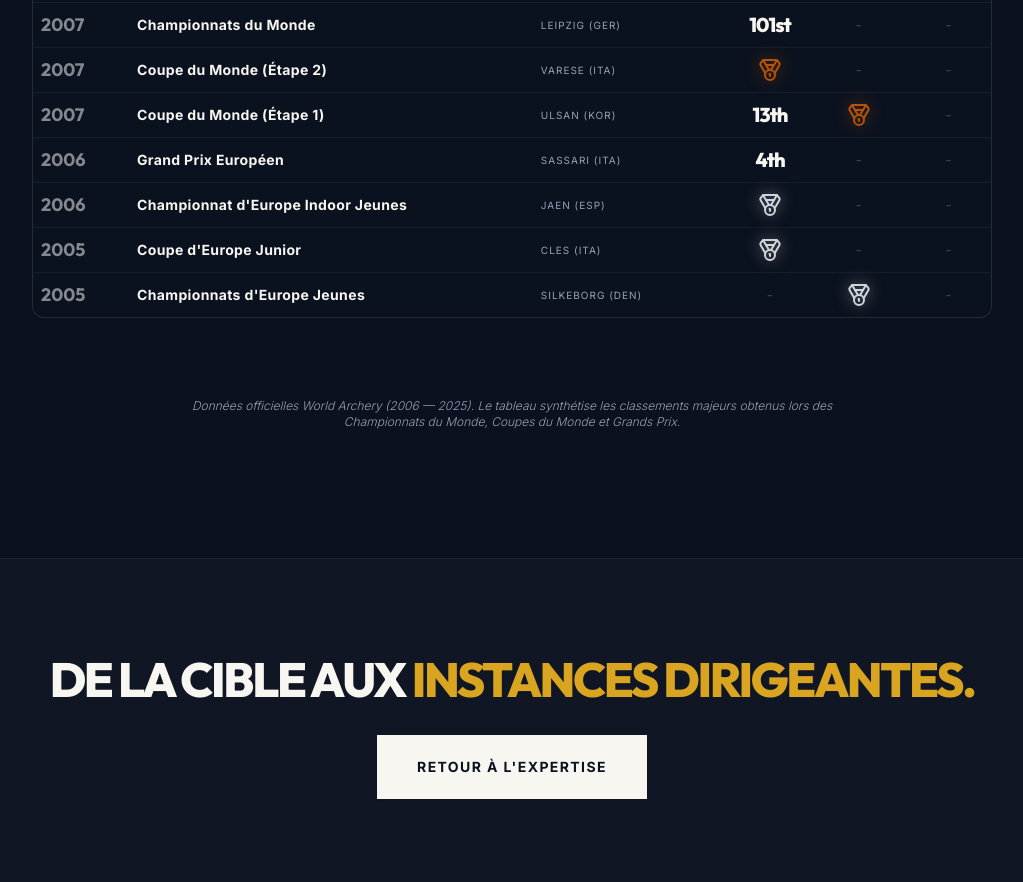
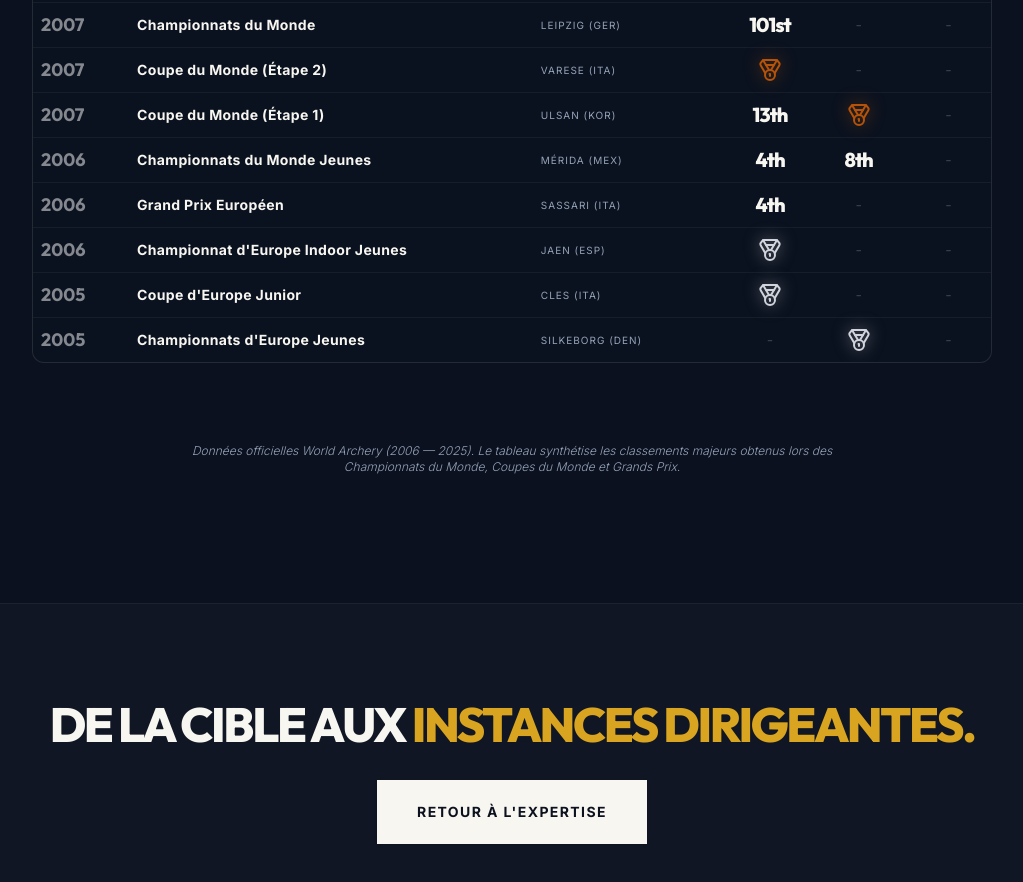
Before and after one commit to nc7hmwtkz4-dot/sg-335882f0-675b-4301-b1b4-dec62524d52d-1777717981, a Next.js app: page /palmares in a window 1280 px wide. Shown: the part 4260-5142 px from the top of the page, without its empty margins (128-1151 px from the left). Built offline with nearby package versions, Linux system fonts and the light colour scheme.

Commit message:
feat(palmarès): add 2006 youth world championships results

```diff
--- a/src/pages/palmares.tsx
+++ b/src/pages/palmares.tsx
@@ -38,6 +38,7 @@ export default function Palmares() {
     { year: "2007", event: "Championnats du Monde", location: "Leipzig (GER)", ind: "101st", team: "-", mixed: "-" },
     { year: "2007", event: "Coupe du Monde (Étape 2)", location: "Varese (ITA)", ind: "3rd", indMedal: "bronze", team: "-", mixed: "-" },
     { year: "2007", event: "Coupe du Monde (Étape 1)", location: "Ulsan (KOR)", ind: "13th", team: "3rd", teamMedal: "bronze", mixed: "-" },
+    { year: "2006", event: "Championnats du Monde Jeunes", location: "Mérida (MEX)", ind: "4th", team: "8th", mixed: "-" },
     { year: "2006", event: "Grand Prix Européen", location: "Sassari (ITA)", ind: "4th", team: "-", mixed: "-" },
     { year: "2006", event: "Championnat d'Europe Indoor Jeunes", location: "Jaen (ESP)", ind: "2nd", indMedal: "silver", team: "-", mixed: "-" },
     { year: "2005", event: "Coupe d'Europe Junior", location: "Cles (ITA)", ind: "2nd", indMedal: "silver", team: "-", mixed: "-" },
```
